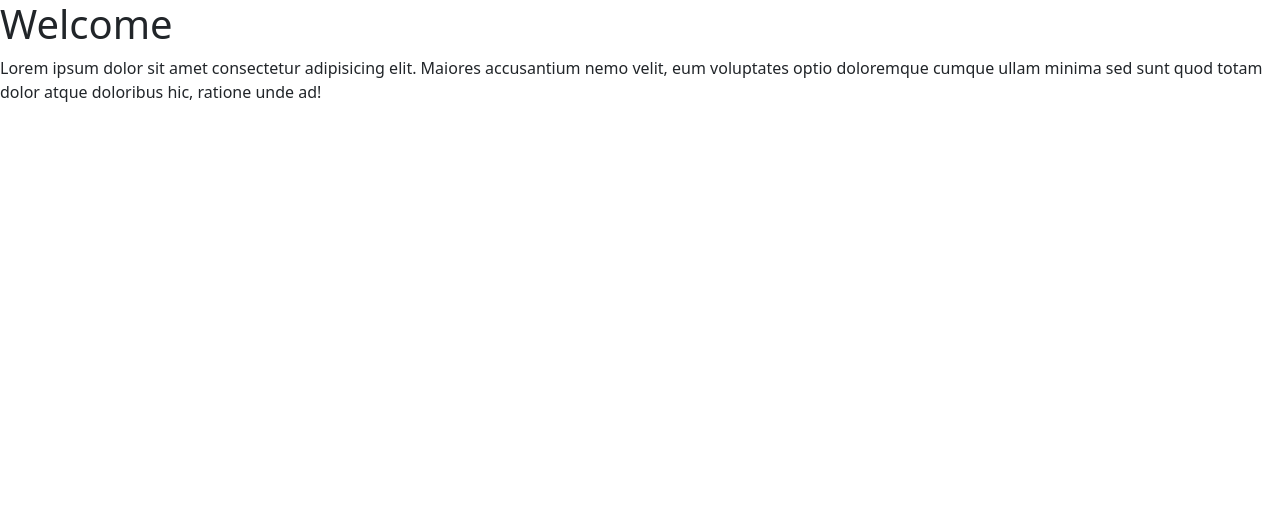
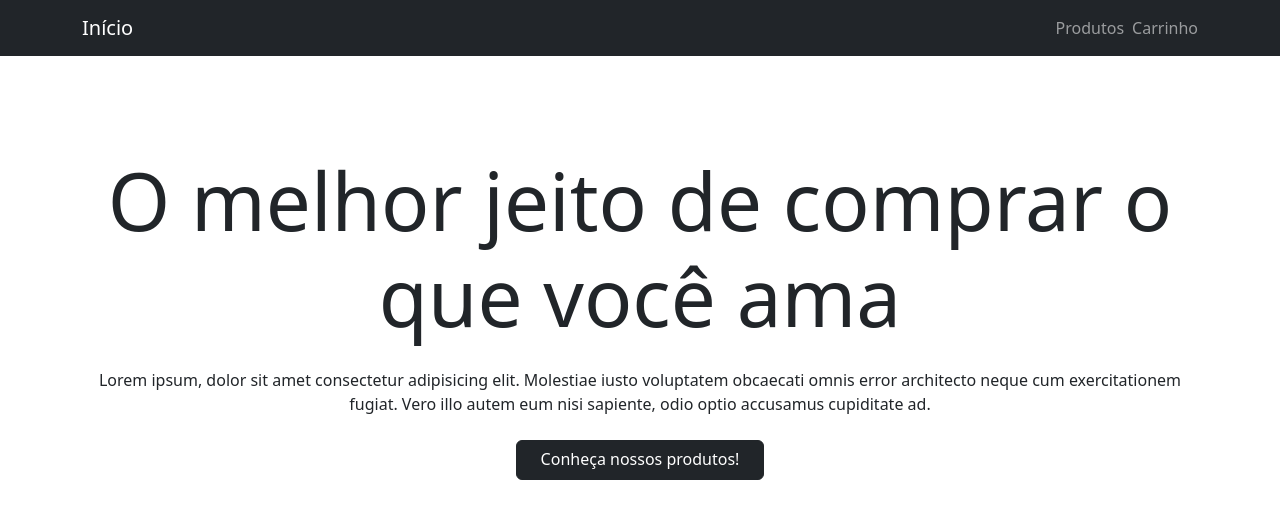
Before and after one commit to FranGJ7/next-store-black, a Next.js app: page / in a window 1280 px wide. Shown: the top 518 px of the page. Built offline with nearby package versions, Linux system fonts and the light colour scheme.

Commit message:
Finalizado pagina home com conhexão a APi

```diff
--- a/next.config.js
+++ b/next.config.js
@@ -2,6 +2,9 @@
 const nextConfig = {
   reactStrictMode: true,
   swcMinify: true,
+  images:{
+    domains:["store.storeimages.cdn-apple.com"]
+  }
 }
 
 module.exports = nextConfig
--- a/pages/cart.tsx
+++ b/pages/cart.tsx
@@ -1,5 +1,6 @@
 import { NextPage } from "next";
 import Head from "next/head";
+import Header from "../src/components/Header";
 
 const Cart: NextPage = () =>{
     return(
@@ -9,6 +10,7 @@ const Cart: NextPage = () =>{
             <meta name="description" content="Conheça todos os nossos produtos"/>
             <link rel="stylesheet" href="favicon.ico"/>
         </Head>
+        <Header/>
         <h1>
             Seus pedidos
         </h1>
--- a/pages/index.tsx
+++ b/pages/index.tsx
@@ -1,5 +1,9 @@
 import type { NextPage } from 'next'
 import Head from 'next/head'
+import Link from 'next/link'
+import Header from '../src/components/Header'
+import { Container, Button } from "reactstrap"
+
 
 
 const Home: NextPage = () => {
@@ -10,11 +14,23 @@ const Home: NextPage = () => {
         <meta name="description" content="Generated by create next app" />
         <link rel="icon" href="/favicon.ico" />
       </Head>
+      <Header/>
+      <main >
+        <Container className="py-5 text-center">
+          <h1 className="mt-5 display-1">
+            O melhor jeito de comprar o que você ama
+          </h1>
+          <p className="my-4">
+            Lorem ipsum, dolor sit amet consectetur adipisicing elit. Molestiae iusto voluptatem obcaecati omnis error architecto neque cum exercitationem fugiat. Vero illo autem eum nisi sapiente, odio optio accusamus cupiditate ad.
+          </p>
+          <Link href="/products">
+            <Button color="dark" className="px-4 pb-2">
+              Conheça nossos produtos!
+            </Button>
+          </Link>
+        </Container>
+      </main>
 
-      <main>
-        <h1>Welcome</h1>
-        <p>Lorem ipsum dolor sit amet consectetur adipisicing elit. Maiores accusantium nemo velit, eum voluptates optio doloremque cumque ullam minima sed sunt quod totam dolor atque doloribus hic, ratione unde ad!</p>
-      </main>
 </>
   )
 }
--- /dev/null
+++ b/src/components/Header.tsx
@@ -0,0 +1,28 @@
+import Link from "next/link";
+import { Nav, Navbar } from "reactstrap";
+
+const Header = () => {
+  return (
+    <Navbar container="md" color="dark" dark>
+      <Link href="/" passHref>
+        <a className="navbar-brand">
+          Início
+        </a>
+      </Link>
+      <Nav className="flex-row" navbar>
+        <Link href="/products" >
+          <a className="nav-link me-2">
+            Produtos
+          </a>
+        </Link>
+        <Link href="/cart" >
+          <a className="nav-link">
+            Carrinho
+          </a>
+        </Link>
+      </Nav>
+    </Navbar>
+  )
+}
+
+export default Header
```
Also changed, not shown: pages/products.tsx (+28 -6 lines), src/components/ProductCard.tsx (added, +56 -0 lines), src/components/ProductsList.tsx (added, +27 -0 lines), src/components/SucessToast.tsx (added, +25 -0 lines), src/services/products.ts (added, +18 -0 lines).
